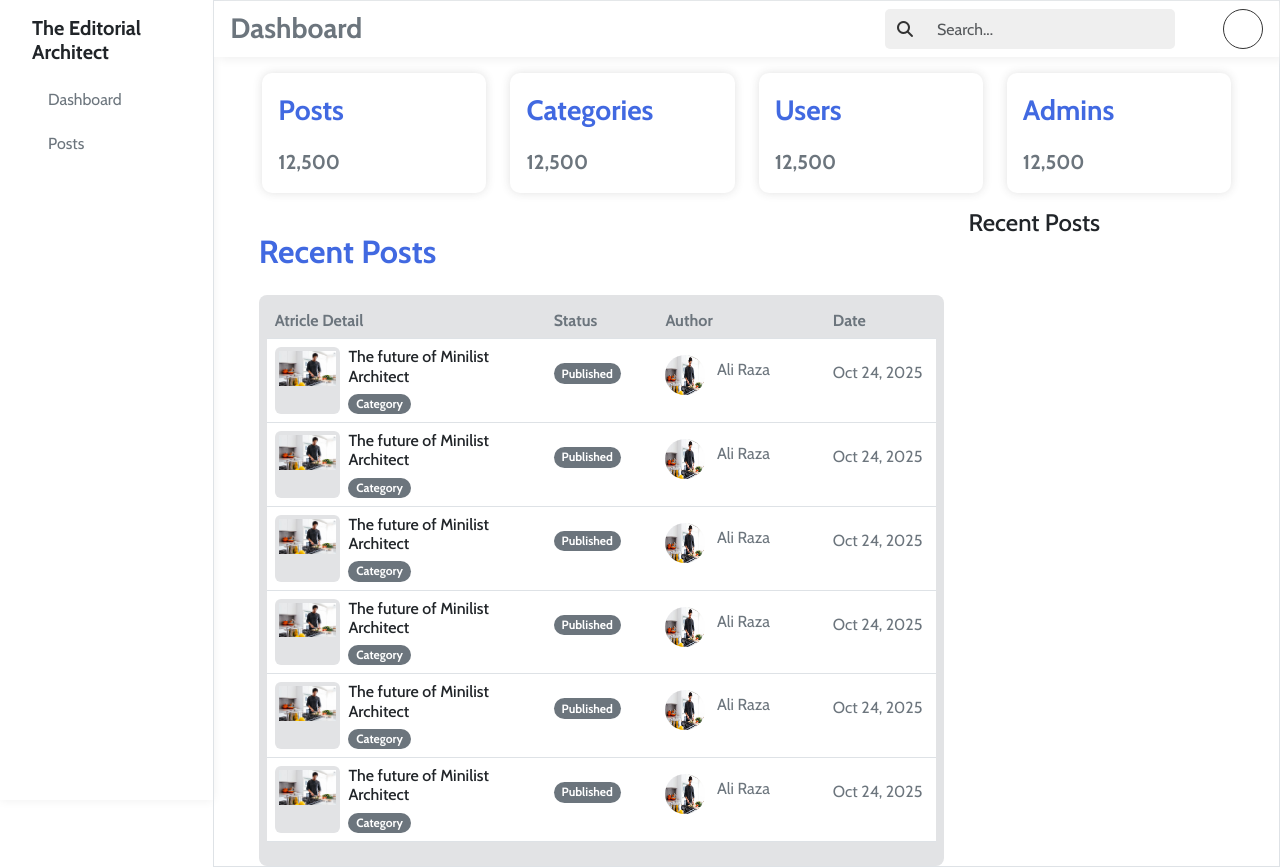
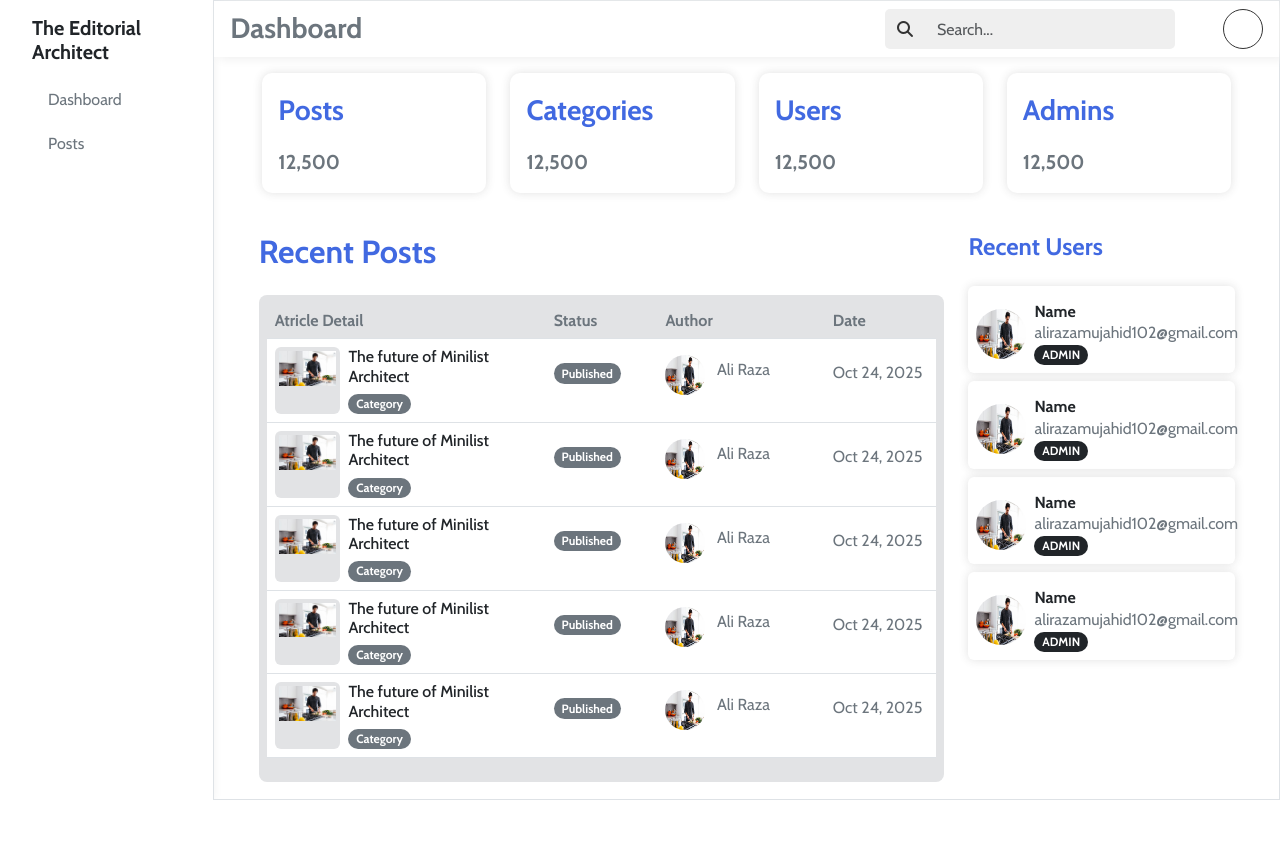
Before and after one commit to ALI-RAZA816/Blog_Website_Project, a PHP site: page /admin/dashboard/index.php in a window 1280 px wide. After the commit the page ends 800 px from the top, so only its background shows below. Run offline with PHP 8.4, Linux system fonts and the light colour scheme; some libraries are stand-ins or nearby versions.

Commit message:
update dashboard to display recent users with styling enhancements

```diff
--- a/admin/dashboard/index.php
+++ b/admin/dashboard/index.php
@@ -136,30 +136,53 @@
                                             </td>
                                             <td><p class='text-secondary mt-3'>Oct 24, 2025</p></td>
                                         </tr>
-                                        <tr>
-                                            <td>
-                                                <div class='row g-0 p-0'>
-                                                    <div class="col-3 p-1 bg-secondary-subtle rounded-2"><img src="../images/1ec99389-6d1a-4d68-bee3-38ab2100d489.jpg" class='img-fluid' alt=""></div>
-                                                    <div class="col-9">
-                                                        <h2 class='text-dark fs-6 ms-2'>The future of Minilist Architect</h2>
-                                                        <span class="badge ms-2 rounded-pill text-bg-secondary">Category</span>
-                                                    </div>
-                                                </div>
-                                            </td>
-                                            <td><span class="badge mt-3 rounded-pill text-bg-secondary">Published</span></td>
-                                            <td>
-                                                <img src="../images/1ec99389-6d1a-4d68-bee3-38ab2100d489.jpg" class='img-fluid rounded-circle mt-2' style='height:40px;width:40px;'alt="">
-                                                <span class='text-secondary ms-2'>Ali Raza</span>
-                                            </td>
-                                            <td><p class='text-secondary mt-3'>Oct 24, 2025</p></td>
-                                        </tr>
                                     </tbody>
                                 </table>
                             </div>
                         </div>
                         <div class="col-3">
                             <div>
-                                <h4>Recent Posts</h4>
+                                <h4 class='my-4 fw-bold recent-user'>Recent Users</h4>
+                                <div class='row g-0 p-0'>
+                                    <div class="col-12 mb-2 d-flex align-items-center users rounded-2 p-2">
+                                        <img src="../images/1ec99389-6d1a-4d68-bee3-38ab2100d489.jpg" class='img-fluid rounded-circle mt-2' style='height:50px;width:50px;'alt="">
+                                        <div class='mt-2 ms-2'>
+                                            <h2 class='fw-bold fs-6 text-dark mb-0'>Name</h2>
+                                            <p class='text-secondary m-0 fs-6'>alirazamujahid102@gmail.com</p>
+                                            <span class="badge rounded-pill text-bg-dark text-uppercase">Admin</span>
+                                        </div>
+                                    </div>
+                                </div>
+                                <div class='row g-0 p-0'>
+                                    <div class="col-12 mb-2 d-flex align-items-center users rounded-2 p-2">
+                                        <img src="../images/1ec99389-6d1a-4d68-bee3-38ab2100d489.jpg" class='img-fluid rounded-circle mt-2' style='height:50px;width:50px;'alt="">
+                                        <div class='mt-2 ms-2'>
+                                            <h2 class='fw-bold fs-6 text-dark mb-0'>Name</h2>
+                                            <p class='text-secondary m-0 fs-6'>alirazamujahid102@gmail.com</p>
+                                            <span class="badge rounded-pill text-bg-dark text-uppercase">Admin</span>
+                                        </div>
+                                    </div>
+                                </div>
+                                <div class='row g-0 p-0'>
+                                    <div class="col-12 mb-2 d-flex align-items-center users rounded-2 p-2">
+                                        <img src="../images/1ec99389-6d1a-4d68-bee3-38ab2100d489.jpg" class='img-fluid rounded-circle mt-2' style='height:50px;width:50px;'alt="">
+                                        <div class='mt-2 ms-2'>
+                                            <h2 class='fw-bold fs-6 text-dark mb-0'>Name</h2>
+                                            <p class='text-secondary m-0 fs-6'>alirazamujahid102@gmail.com</p>
+                                            <span class="badge rounded-pill text-bg-dark text-uppercase">Admin</span>
+                                        </div>
+                                    </div>
+                                </div>
+                                <div class='row g-0 p-0'>
+                                    <div class="col-12 mb-2 d-flex align-items-center users rounded-2 p-2">
+                                        <img src="../images/1ec99389-6d1a-4d68-bee3-38ab2100d489.jpg" class='img-fluid rounded-circle mt-2' style='height:50px;width:50px;'alt="">
+                                        <div class='mt-2 ms-2'>
+                                            <h2 class='fw-bold fs-6 text-dark mb-0'>Name</h2>
+                                            <p class='text-secondary m-0 fs-6'>alirazamujahid102@gmail.com</p>
+                                            <span class="badge rounded-pill text-bg-dark text-uppercase">Admin</span>
+                                        </div>
+                                    </div>
+                                </div>
                             </div>
                         </div>
                     </div>
--- a/css/style.css
+++ b/css/style.css
@@ -259,6 +259,11 @@ body{
     color: royalblue;
 }
 
-.recent-post{
+.recent-post,
+.recent-user{
     color: royalblue ;
 }
+
+.users{
+    box-shadow: 0 0 10px rgba(51, 51, 51,.15);
+}
```
